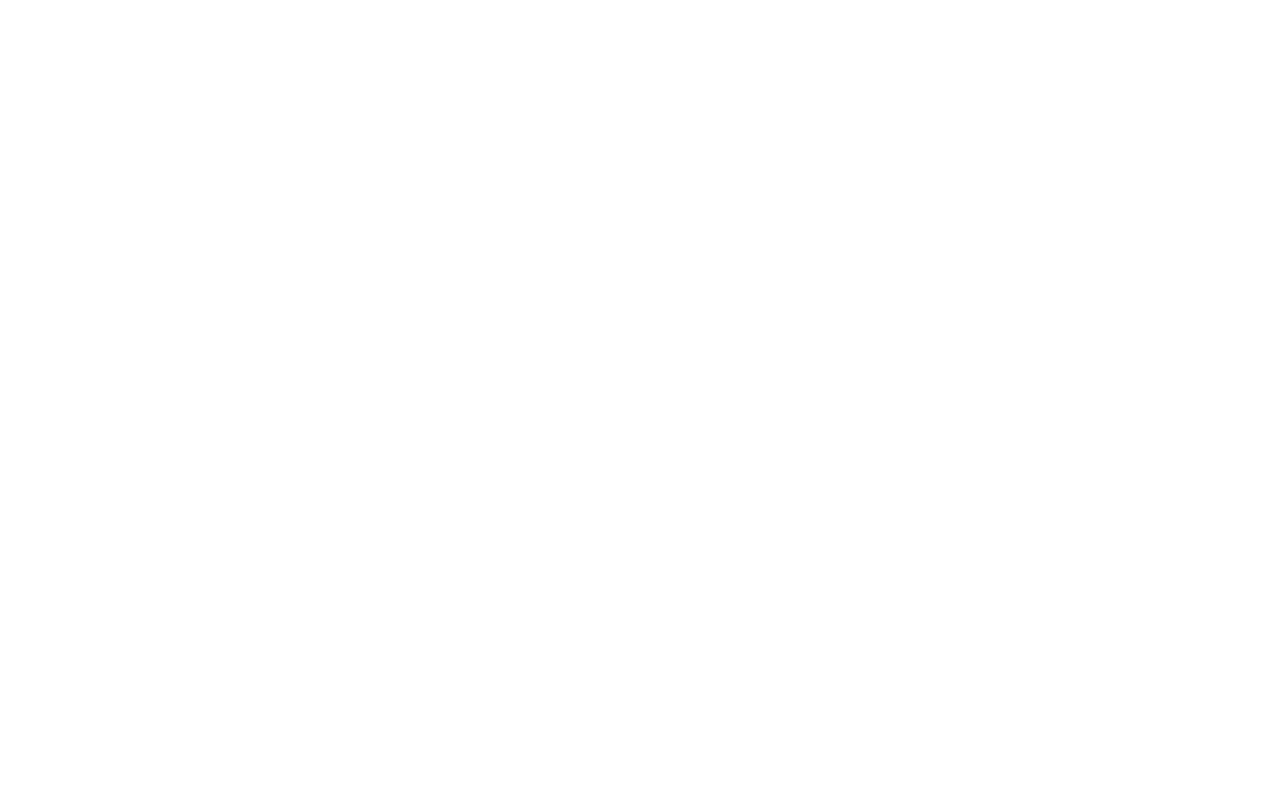
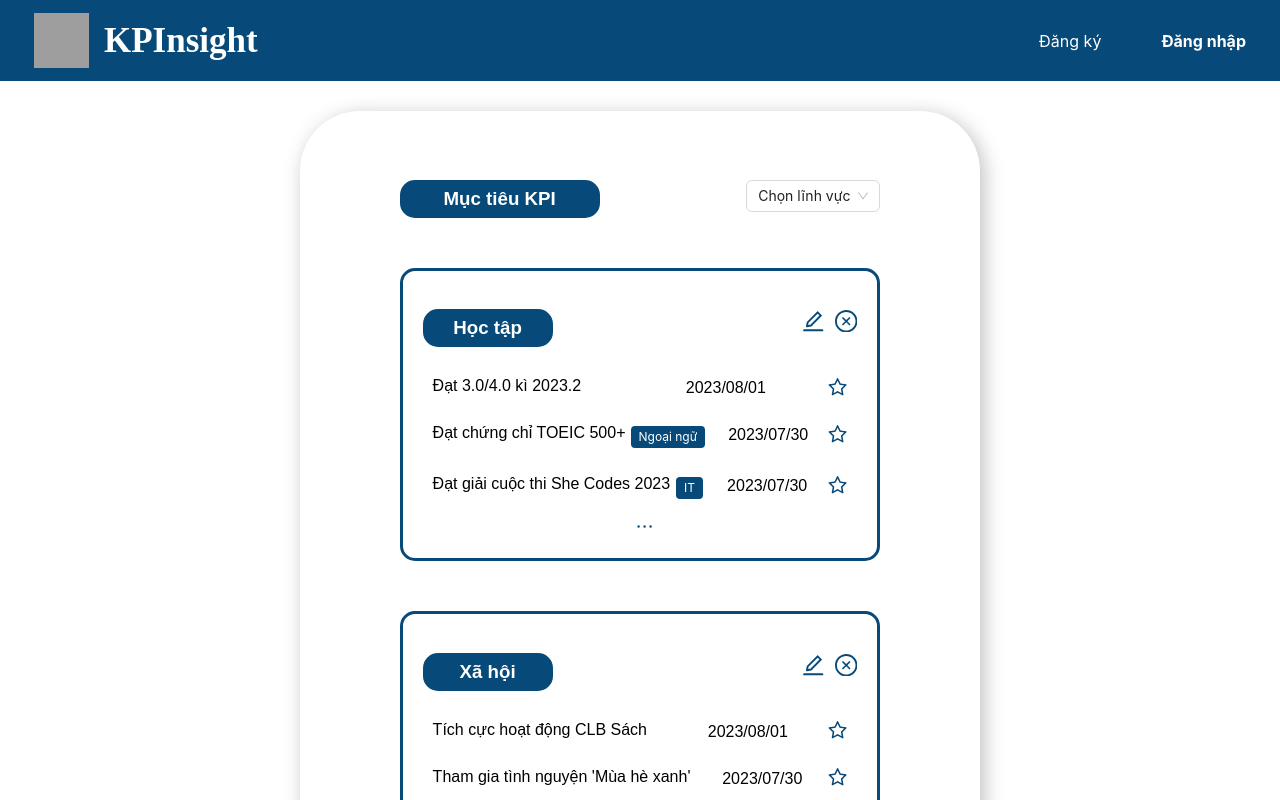
Before and after one commit to Dungntt2003/KPInsight-HI_23, a React (Create React App) app in the folder kpinsight/: page /target_list in a window 1280 px wide. Before the commit this address had no page. Shown: the top 800 px of the page. Built offline with nearby package versions, Linux system fonts and the light colour scheme; grey boxes are pictures that could not be loaded.

Commit message:
add target list page

```diff
--- a/kpinsight/src/view/pages/register/index.jsx
+++ b/kpinsight/src/view/pages/register/index.jsx
@@ -1,17 +1,9 @@
 import "./index.css";
-import { FormControl, InputLabel, Input, FormHelperText } from "@mui/material";
 
 function Register() {
   return (
     <div>
       <h1>Hello</h1>
-      <FormControl>
-        <InputLabel htmlFor="my-input">Email address</InputLabel>
-        <Input id="my-input" aria-describedby="my-helper-text" />
-        <FormHelperText id="my-helper-text">
-          We'll never share your email.
-        </FormHelperText>
-      </FormControl>
     </div>
   );
 }
--- /dev/null
+++ b/kpinsight/src/view/pages/target_list/index.css
@@ -0,0 +1,98 @@
+.list-container {
+  display: flex;
+  margin: 30px 0;
+  width: 100%;
+  height: auto;
+  font-family: Arial, Helvetica, sans-serif;
+  text-align: center;
+  justify-content: center;
+  align-items: center;
+}
+
+Select {
+  width: 130px;
+  margin-bottom: auto;
+}
+
+.list-frame {
+  padding: 50px 100px;
+  margin: 0 56px;
+  border-radius: 60px;
+  box-shadow: 4px 4px 20px 0 rgba(0, 0, 0, 0.25);
+}
+
+h3 {
+  display: flex;
+  margin-bottom: 20px;
+}
+
+#header,
+#title {
+  margin: 0 auto auto 0;
+  padding: 8px 0 0;
+  flex-shrink: 0;
+  background-color: #074979;
+  color: #ffff;
+  width: 200px;
+  height: 30px;
+  display: block;
+  border-radius: 15px;
+}
+
+#title {
+  width: 130px;
+}
+
+.select-container {
+  width: 130px;
+  margin-left: auto;
+  flex: 1;
+  display: flex;
+  justify-content: flex-end;
+}
+
+.list-wrap {
+  max-width: 600px;
+  margin: 50px auto;
+  padding: 20px;
+  border-radius: 15px;
+  border: 3px solid #074979;
+  background-color: #ffff;
+}
+
+#goalList {
+  list-style: none;
+  padding: 0;
+  margin: 0;
+}
+
+li {
+  padding: 10px;
+  margin-bottom: 5px;
+  background-color: #ffff;
+  border-radius: 5px;
+  display: flex;
+  justify-content: space-between;
+}
+
+.content {
+  text-align: left;
+}
+
+.tag,
+.date {
+  background-color: #ffff;
+  padding: 2px 5px;
+  border-radius: 5px;
+  margin-right: 5px;
+}
+
+.icon {
+  font-size: 1.2em;
+  margin-left: 10px;
+  color: #074979;
+  border: none;
+  background: none;
+  cursor: pointer;
+  padding: 0;
+}
--- /dev/null
+++ b/kpinsight/src/view/pages/target_list/index.jsx
@@ -0,0 +1,180 @@
+import "./index.css";
+import React, { useState } from "react";
+import { Flex, Select, Tag } from "antd";
+import {
+  EllipsisOutlined,
+  CloseCircleOutlined,
+  EditOutlined,
+  StarOutlined,
+  DownCircleOutlined,
+} from "@ant-design/icons";
+
+function Target_list() {
+  const handleChange = (value) => {
+    console.log(value);
+  };
+
+  const [studies] = useState([
+    {
+      content: "Đạt 3.0/4.0 kì 2023.2",
+      // tag: (
+      //   <Flex gap="4px 0" wrap>
+      //     <Tag color="#074979"></Tag>
+      //   </Flex>
+      // ),
+      createdDate: "2023/08/01",
+      star: true,
+    },
+    {
+      content: "Đạt chứng chỉ TOEIC 500+",
+      tag: (
+        <Flex gap="4px 0" wrap>
+          <Tag color="#074979">Ngoại ngữ</Tag>
+        </Flex>
+      ),
+      createdDate: "2023/07/30",
+      star: false,
+    },
+    {
+      content: "Đạt giải cuộc thi She Codes 2023",
+      tag: (
+        <Flex gap="4px 0" wrap>
+          <Tag color="#074979">IT</Tag>
+        </Flex>
+      ),
+      createdDate: "2023/07/30",
+      star: false,
+    },
+  ]);
+  const [socials] = useState([
+    {
+      content: "Tích cực hoạt động CLB Sách",
+      // tag: (
+      //   <Flex gap="4px 0" wrap>
+      //     <Tag color="#074979"></Tag>
+      //   </Flex>
+      // ),
+      createdDate: "2023/08/01",
+      star: false,
+    },
+    {
+      content: "Tham gia tình nguyện 'Mùa hè xanh'",
+      // tag: (
+      //   <Flex gap="4px 0" wrap>
+      //     <Tag color="#074979">Ngoại ngữ</Tag>
+      //   </Flex>
+      // ),
+      createdDate: "2023/07/30",
+      star: true,
+    },
+    {
+      content: "Tham gia trải nghiệm làm gốm",
+      // tag: (
+      //   <Flex gap="4px 0" wrap>
+      //     <Tag color="#074979">IT</Tag>
+      //   </Flex>
+      // ),
+      createdDate: "2023/07/30",
+      star: false,
+    },
+  ]);
+  return (
+    <div className="list-container">
+      <div className="list-frame">
+        <h3>
+          <span id="header">Mục tiêu KPI</span>
+          <span id="select-container">
+            <Select
+              labelInValue
+              defaultValue={{
+                value: "0",
+                label: "Chọn lĩnh vực",
+              }}
+              onChange={handleChange}
+              options={[
+                {
+                  value: "1",
+                  label: "Ngoại ngữ",
+                },
+                {
+                  value: "2",
+                  label: "IT",
+                },
+                {
+                  value: "3",
+                  label: "Gia đình",
+                },
+              ]}
+            />
+          </span>
+        </h3>
+
+        <div className="list-wrap">
+          <h3>
+            <span id="title">Học tập</span>
+            <span className="icon">
+              <EditOutlined />
+            </span>
+            <span className="icon">
+              <CloseCircleOutlined />
+            </span>
+          </h3>
+
+          <div className="list-item">
+            <ul id="goalList">
+              {studies.map((study, index) => (
+                <li key={index}>
+                  <span className="content">{study.content}</span>
+                  <span className="tag">{study.tag}</span>
+                  <span className="date">{study.createdDate}</span>
+                  <span className="icon">
+                    <StarOutlined />
+                  </span>
+                </li>
+              ))}
+            </ul>
+            <span className="icon">
+              <EllipsisOutlined />
+            </span>
+          </div>
+        </div>
+
+        <div className="list-wrap">
+          <h3>
+            <span id="title">Xã hội</span>
+            <span className="icon">
+              <EditOutlined />
+            </span>
+            <span className="icon">
+              <CloseCircleOutlined />
+            </span>
+          </h3>
+
+          <div className="list-item">
+            <ul id="goalList">
+              {socials.map((social, index) => (
+                <li key={index}>
+                  <span className="content">{social.content}</span>
+                  <span className="tag">{social.tag}</span>
+                  <span className="date">{social.createdDate}</span>
+                  <span className="icon">
+                    <StarOutlined />
+                  </span>
+                </li>
+              ))}
+            </ul>
+            <span className="icon">
+              <EllipsisOutlined />
+            </span>
+          </div>
+        </div>
+
+        <span className="icon">
+          <DownCircleOutlined />
+        </span>
+      </div>
+    </div>
+  );
+}
+
+export default Target_list;
--- a/kpinsight/src/view/routes/index.js
+++ b/kpinsight/src/view/routes/index.js
@@ -1,6 +1,7 @@
 import { Route, Routes } from "react-router-dom";
 import Register from "../pages/register";
 import MainLayout from "../../components/main-layout";
+import Target_list from "../pages/target_list";
 function AllRoutes() {
   return (
     <Routes>
@@ -9,6 +10,10 @@ function AllRoutes() {
         element={<MainLayout component={<Register />} />}
       />
       <Route path="/login" element={<MainLayout component={<Register />} />} />
+      <Route
+        path="/target_list"
+        element={<MainLayout component={<Target_list />} />}
+      />
     </Routes>
   );
 }
```
